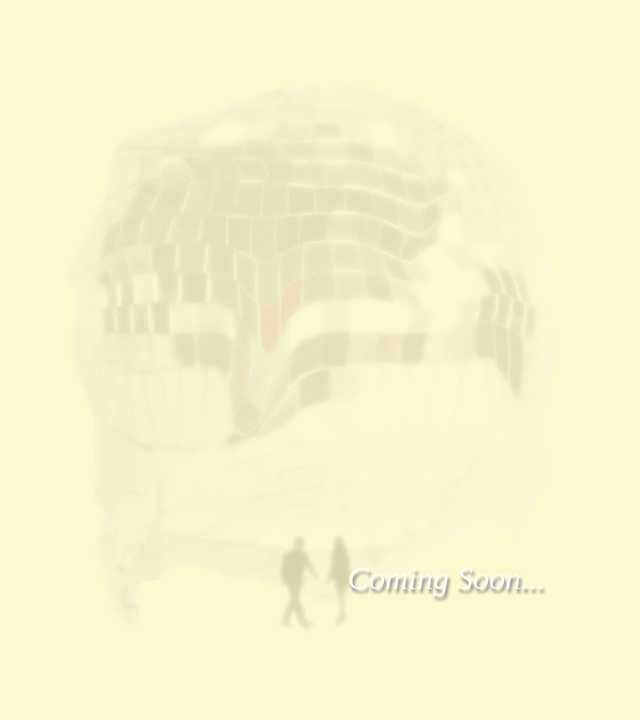
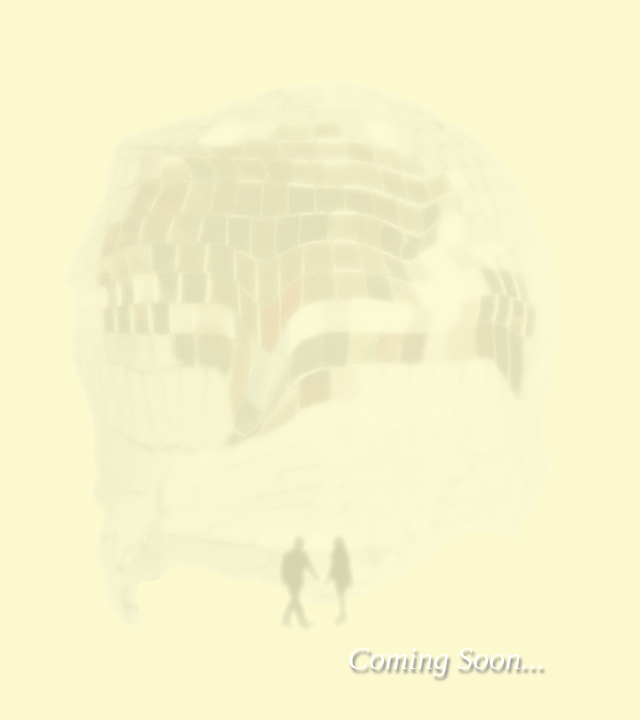
Before and after one commit to designsbysn8/post-moves, a website: page index.html in a window 1280 px wide. Shown: the whole page, without its empty margins (318-958 px from the left). Drawn offline with Linux system fonts and the light colour scheme.

Commit message:
Update styles.css

```diff
--- a/styles/styles.css
+++ b/styles/styles.css
@@ -16,11 +16,10 @@ body {
 
 p {
   font-size: 2em;
-  font-color: black;
   margin: 0;
   opacity: .95;
   position: absolute;
-  top: 70%;
+  top: 80%;
   left: 52%;
   transition: all 0.5s;
   text-shadow: 2px 4px 3px grey;
```
